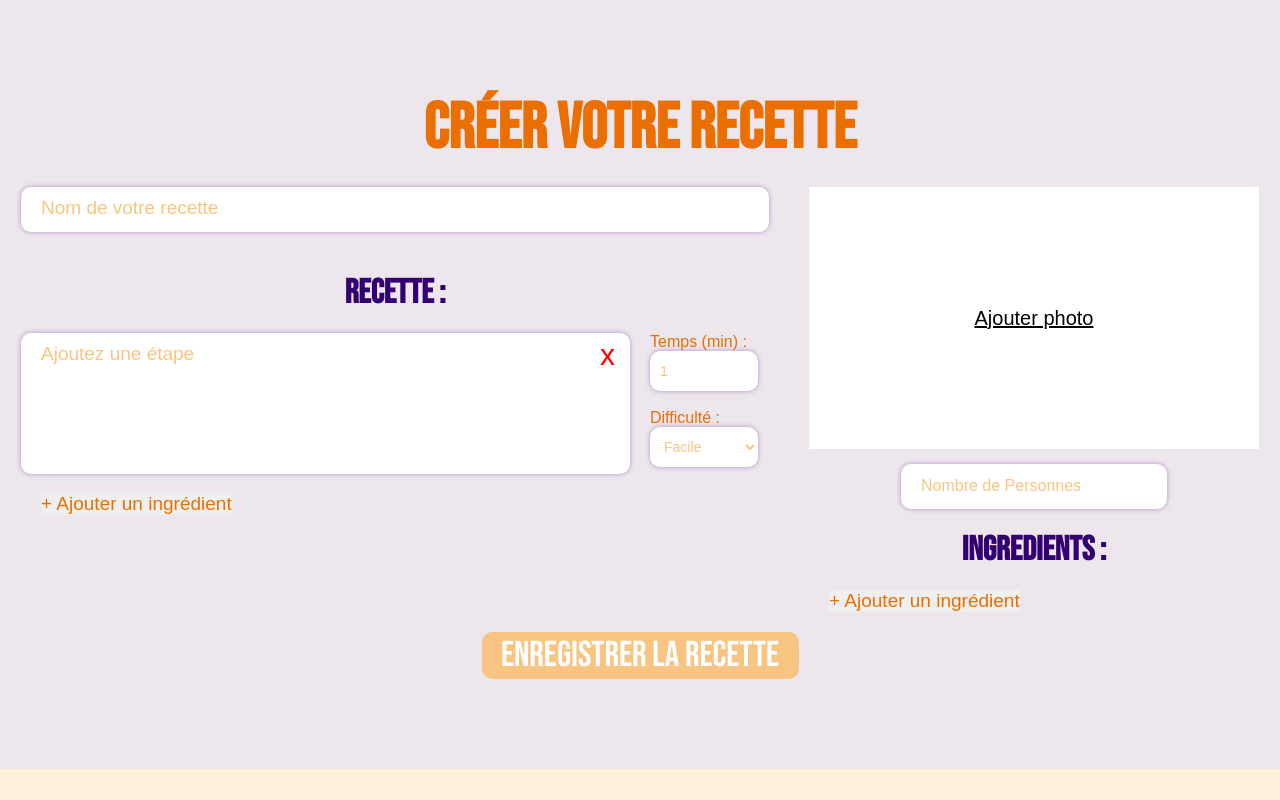
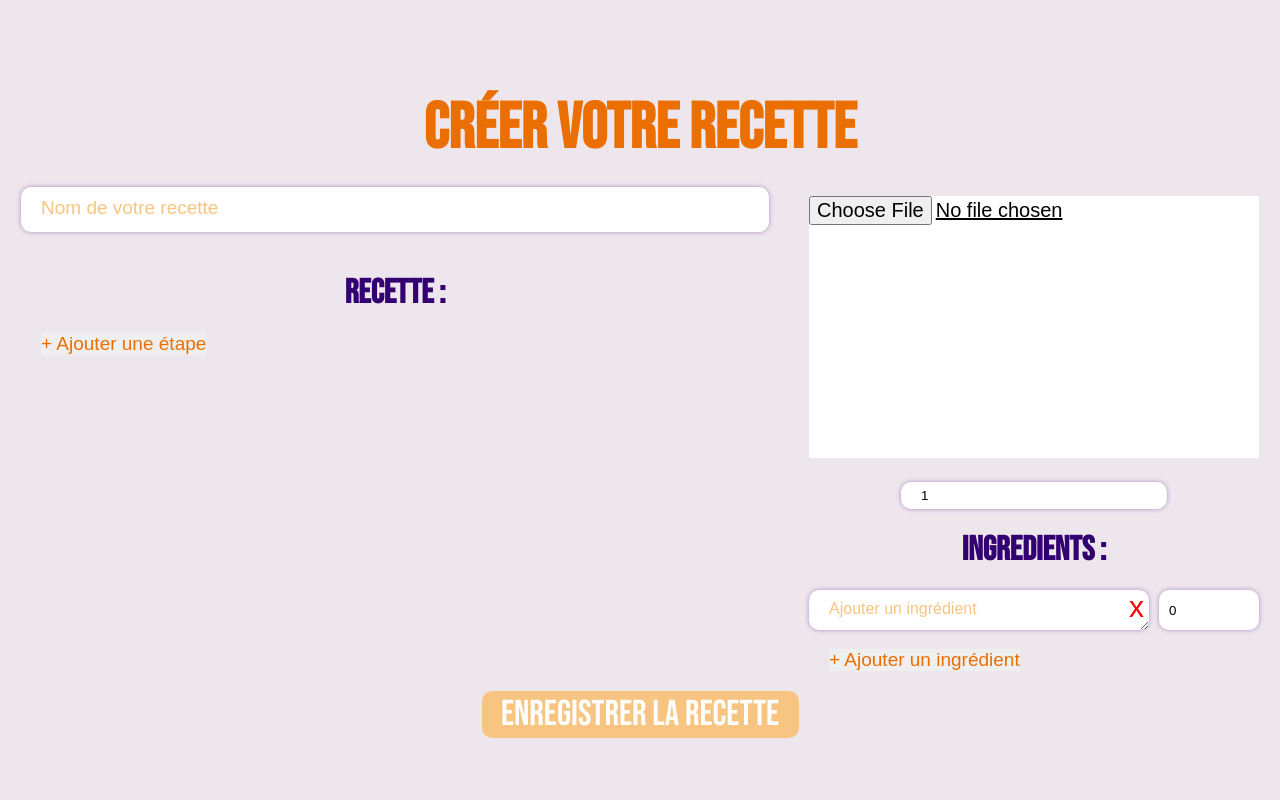
Before and after one commit to Chimisu75/RecipeConfigurator, a React (Vite) app in the folder RecipeConfigurator/: page / in a window 1280 px wide. Both pictures are taken after a click on the button "+ Ajouter un ingrédient". Shown: the top 800 px of the page. Built offline with nearby package versions, Linux system fonts and the light colour scheme; a web font is replaced by a local one.

Commit message:
photo + nb personne + ingredients + cout

```diff
--- a/RecipeConfigurator/src/App.jsx
+++ b/RecipeConfigurator/src/App.jsx
@@ -10,7 +10,10 @@ import { useState } from "react";
 function App() {
   const [etapes, setEtapes] = useState([]);
   const [ingredients, setIngredients] = useState([]);
+  const [nbPeople, setNbPeople] = useState(1);
+  const [photoUrl, setPhotoUrl] = useState(1);
 
+  // étapes
   const handleAddEtape = () => {
     const newEtape = { id: etapes.length + 1, name: "" };
     setEtapes([...etapes, newEtape]);
@@ -20,8 +23,9 @@ function App() {
     setEtapes(etapes.filter(etape => etape.id !== id));
   };
 
+  // ingrédients
   const handleAddIngredient = () => {
-    const newIngredient = { id: ingredients.length + 1, name: "" };
+    const newIngredient = { id: ingredients.length + 1, name: "", cost: 0 };
     setIngredients([...ingredients, newIngredient]);
   };
 
@@ -29,6 +33,34 @@ function App() {
     setIngredients(ingredients.filter(ingredient => ingredient.id !== id));
   };
 
+  const handleIngredientChange = (id, name, cost) => {
+    setIngredients(ingredients.map(ingredient => (
+      ingredient.id === id ? { ...ingredient, name, cost } : ingredient
+    )));
+  };
+
+  const handleCostChange = (id, cost) => {
+    setIngredients(ingredients.map(ingredient => (
+      ingredient.id === id ? { ...ingredient, cost } : ingredient
+    )));
+  };
+
+  // nb de personnes
+  const handleNbPeopleChange = (value) => {
+    setNbPeople(Number(value));
+  };
+
+  //coût
+  const totalCost = ingredients.reduce((acc, ingredient) => acc + Number(ingredient.cost), 0);
+let costCategory;
+
+if (totalCost <= 5) {
+  costCategory = "Bon marché";
+} else if (totalCost <= 15) {
+  costCategory = "Correct";
+} else {
+  costCategory = "Assez cher";
+}
 
   return (
     <>
@@ -46,18 +78,23 @@ function App() {
               />
             ))}
             <div className="recipe-btn">
-            <button className="recipe-btn-ingredient" type="button" onClick={handleAddEtape}> + Ajouter un ingrédient</button>
+              <button className="recipe-btn-ingredient" type="button" onClick={handleAddEtape}> + Ajouter une étape</button>
             </div>
           </section>
           <section className="section2">
-      <RecipePhoto />
-      <RecipeNbPeople />
-      <h2 className="recipe-subtitle">INGREDIENTS : </h2>
+            <RecipePhoto onPhotoChange={setPhotoUrl} />
+            <RecipeNbPeople
+              nbPeople={nbPeople}
+              onChange={handleNbPeopleChange}
+            />
+            <h2 className="recipe-subtitle">INGREDIENTS :</h2>
             {ingredients.map((ingredient) => (
               <RecipeIngredient
                 key={ingredient.id}
                 ingredient={ingredient}
+                onChange={handleIngredientChange}
                 onDelete={handleDeleteIngredient}
+                totalCost={totalCost}
               />
             ))}
             <div className="recipe-btn">
@@ -82,7 +119,7 @@ function App() {
               </div>
               <div>
                 <img className="recipe-icone" src="/src/assets/imgCout.png" alt="" />
-          <p>Bon marché</p>
+                <p>{costCategory}</p>
               </div>
             </div>
             <div className="recipe-recette-etapes">
@@ -97,12 +134,17 @@ function App() {
             </div>
           </section>
           <section className="section4">
-      <img className="recipe-img-recette" src="/src/assets/coockies.jpg" alt="" />
+          {photoUrl ? (
+            <img className="recipe-img-recette" src={photoUrl} alt="Recette" />
+          ) : (
+            <img className="recipe-img-recette" src="/src/assets/coockies.jpg" alt="Placeholder" />
+          )}
             <div>
-        <h3>Nombre de personne : </h3>
+              <h3>Nombre de personnes : {nbPeople}</h3>
               <div>
-          <p>Ingrédient 1</p>
-          <p>Ingrédient 2</p>
+                {ingredients.map((ingredient, index) => (
+                  <p key={index}>{ingredient.name}</p>
+                ))}
               </div>
             </div>
           </section>
--- a/RecipeConfigurator/src/components/RecipeIngredient.jsx
+++ b/RecipeConfigurator/src/components/RecipeIngredient.jsx
@@ -1,4 +1,4 @@
-const RecipeIngredient = ({ ingredient, onDelete }) => {
+const RecipeIngredient = ({ ingredient, onChange, onDelete }) => {
   return (
     <div className="recipe-ingredient-container">
       <label className="recipe-ingredient-label">
@@ -6,6 +6,8 @@ const RecipeIngredient = ({ ingredient, onDelete }) => {
           <textarea
             className="recipe-textarea"
             placeholder="Ajouter un ingrédient"
+            value={ingredient.name}
+            onChange={(e) => onChange(ingredient.id, e.target.value, ingredient.cost)}
           ></textarea>
           <button
             className="recipe-btn-ingredient-delete"
@@ -19,11 +21,13 @@ const RecipeIngredient = ({ ingredient, onDelete }) => {
             type="number"
             className="recipe-ingredient-cost"
             placeholder="Coût"
+            value={ingredient.cost}
+            onChange={(e) => onChange(ingredient.id, ingredient.name, e.target.value)}
           />
         </div>
       </label>
     </div>
   );
-}
+};
 
 export default RecipeIngredient;
--- a/RecipeConfigurator/src/components/RecipeNbPeople.jsx
+++ b/RecipeConfigurator/src/components/RecipeNbPeople.jsx
@@ -1,5 +1,14 @@
-function RecipeNbPeople() {
-  return <input className="recipe-nb-people" type="number" placeholder="Nombre de Personnes" />;
-}
+const RecipeNbPeople = ({ nbPeople, onChange }) => {
+  return (
+
+        <input
+          type="number"
+          className="recipe-nb-people"
+          value={nbPeople}
+          onChange={(e) => onChange(e.target.value)}
+        />
+
+  );
+};
 
 export default RecipeNbPeople;
--- a/RecipeConfigurator/src/components/RecipePhoto.jsx
+++ b/RecipeConfigurator/src/components/RecipePhoto.jsx
@@ -1,10 +1,37 @@
+import { useState } from "react";
+
+const RecipePhoto = ({ onPhotoChange }) => {
+  const [photoUrl, setPhotoUrl] = useState(null);
+
+  const handlePhotoChange = (event) => {
+    const file = event.target.files[0];
+    const reader = new FileReader();
+
+    reader.onloadend = () => {
+      const url = reader.result;
+      setPhotoUrl(url);
+      onPhotoChange(url);
+    };
+
+    if (file) {
+      reader.readAsDataURL(file);
+    }
+  };
 
 
-const RecipePhoto = () =>{
     return(
         <div className="recipe-container-photo">
-            <input className="recipe-ajout-photo" type="button" value="Ajouter photo"/>
-        </div>
+        {photoUrl ? (
+            <img className="recipe-img-recette" src={photoUrl} alt="Recette" />
+          ) : (
+            <input
+              className="recipe-ajout-photo"
+              type="file"
+              accept="image/*"
+              onChange={handlePhotoChange}
+            />
+          )}
+          </div>
     );
 };
 
--- a/RecipeConfigurator/src/index.css
+++ b/RecipeConfigurator/src/index.css
@@ -146,21 +146,35 @@ h1 {
   color: #886BAD;
 }
 
+.recipe-container-photo {
+  display: flex;
+  justify-content: center;
+  align-items: center;
+  height: 100%;
+}
 .recipe-ajout-photo {
   background-color: white;
   border: none;
   width: 450px;
-    height: 262px;
+  height: 262px;
     margin-bottom: 15px;
     font-size: 20px;
     text-decoration: underline;
+  text-align: center;
+    display: flex;
+    justify-content: center;
+    align-items: center;
 }
+
 
 .recipe-ajout-photo:hover {
   color: #886BAD;
   text-decoration: underline;
 }
 
+#file-upload-button {
+  background-color: #886BAD;
+}
 .recipe-nb-people {
   background-color: white;
   border: none;
```
Lines whose indentation alone changed are shown as unchanged.
